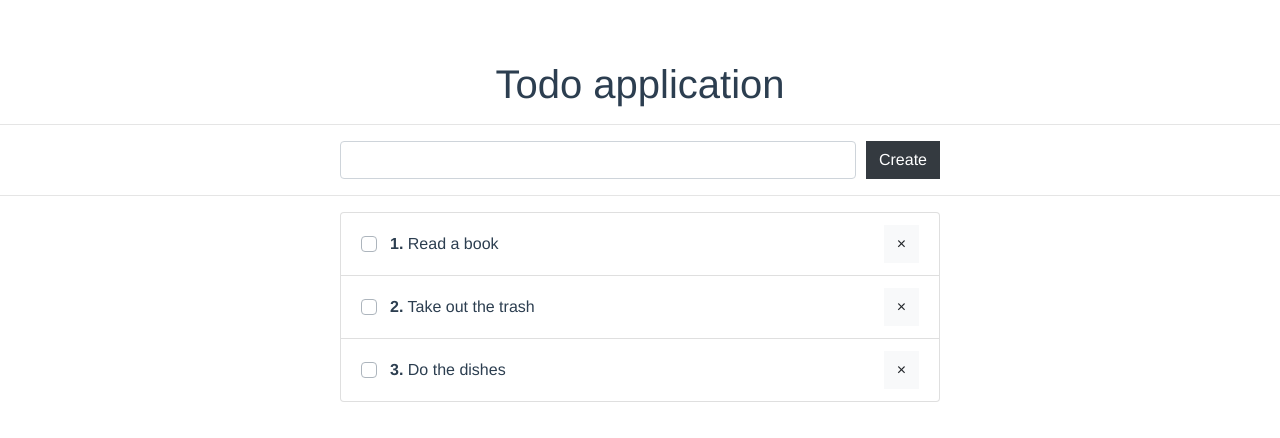
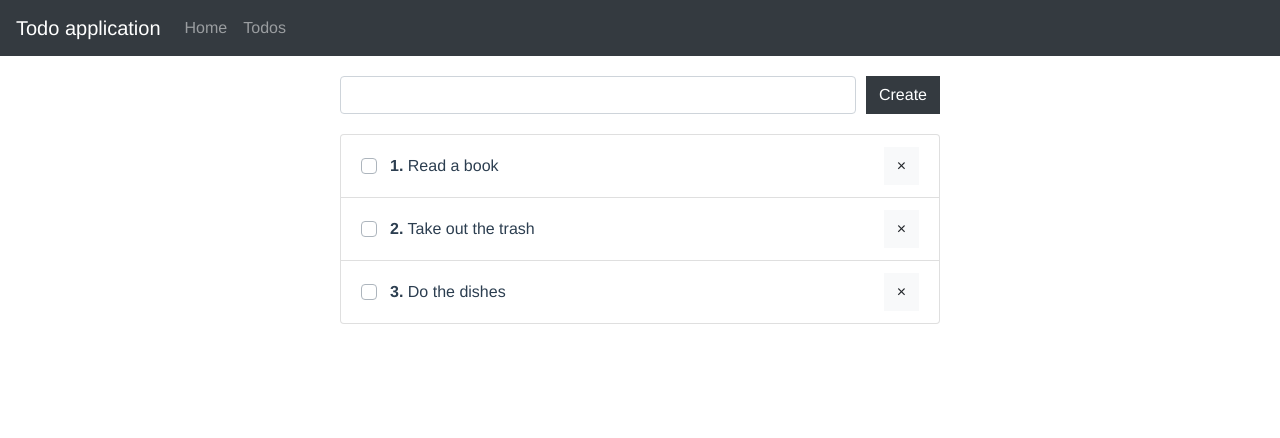
Before and after one commit to kgoncharova/vue-todo, a Vue app: page /todos in a window 1280 px wide. Shown: the top 438 px of the page. Built offline with nearby package versions, Linux system fonts and the light colour scheme; no server answers.

Commit message:
Add router and views

```diff
--- a/package.json
+++ b/package.json
@@ -10,7 +10,8 @@
     "bootstrap": "^4.5.0",
     "bootstrap-vue": "^2.15.0",
     "core-js": "^3.6.5",
-    "vue": "^2.6.11"
+    "vue": "^2.6.11",
+    "vue-router": "^3.3.4"
   },
   "devDependencies": {
     "@vue/cli-plugin-babel": "~4.4.0",
--- a/src/App.vue
+++ b/src/App.vue
@@ -1,53 +1,17 @@
 <template>
   <div id="app">
-    <h1>Todo application</h1>
-    <hr>
-    <AddTodo
-      @add-todo="addTodo"
-    />
-    <hr>
-    <TodoList
-      v-bind:todos="todos"
-      @remove-todo="removeTodo"
-    />
+    <div>
+      <b-navbar type="dark" variant="dark">
+        <b-navbar-brand router-link to="/">Todo application</b-navbar-brand>
+        <b-navbar-nav>
+          <b-nav-item router-link to="/">Home</b-nav-item>
+          <b-nav-item router-link to="/todos">Todos</b-nav-item>
+        </b-navbar-nav>
+      </b-navbar>
+    </div>
+    <router-view />
   </div>
 </template>
-
-<script>
-import TodoList from '@/components/TodoList'
-import AddTodo from '@/components/AddTodo'
-export default {
-  name: 'App',
-  data() {
-    return {
-      todos: [
-        {id: 1, title: 'Read a book', completed: false},
-        {id: 2, title: 'Take out the trash', completed: false},
-        {id: 3, title: 'Do the dishes', completed: false}
-      ]
-    }
-  },
-  mounted() {
-    fetch('https://jsonplaceholder.typicode.com/todos?_limit=10')
-      .then(response => response.json())
-      .then(json => {
-        this.todos = json
-      })
-  },
-  methods: {
-    removeTodo(id) {
-      this.todos = this.todos.filter(t => t.id !== id)
-    },
-    addTodo(todo) {
-      this.todos.push(todo)
-    }
-  },
-  components: {
-    TodoList,
-    AddTodo
-  }
-}
-</script>
 
 <style>
 #app {
@@ -56,6 +20,5 @@ export default {
   -moz-osx-font-smoothing: grayscale;
   text-align: center;
   color: #2c3e50;
-  margin-top: 60px;
 }
 </style>
--- a/src/main.js
+++ b/src/main.js
@@ -1,6 +1,7 @@
 import Vue from 'vue'
 import { BootstrapVue } from 'bootstrap-vue'
 import App from './App.vue'
+import router from './router'
 
 import 'bootstrap/dist/css/bootstrap.css'
 import 'bootstrap-vue/dist/bootstrap-vue.css'
@@ -9,5 +10,6 @@ Vue.use(BootstrapVue)
 Vue.config.productionTip = false
 
 new Vue({
+  router,
   render: h => h(App),
 }).$mount('#app')
--- /dev/null
+++ b/src/router.js
@@ -0,0 +1,19 @@
+import Vue from 'vue'
+import Router from 'vue-router'
+import Home from '@/views/Home'
+
+Vue.use(Router)
+
+export default new Router({
+  mode: 'history',
+  routes: [
+    {
+      path: '/',
+      component: Home
+    },
+    {
+      path: '/todos',
+      component: () => import('./views/Todos.vue')
+    }
+  ]
+})
--- /dev/null
+++ b/src/views/Home.vue
@@ -0,0 +1,11 @@
+<template>
+  <div class="container">
+    <h1>Todo application</h1>
+  </div>
+</template>
+
+<style scoped>
+.container {
+  margin: 15px auto;
+}
+</style>
--- /dev/null
+++ b/src/views/Todos.vue
@@ -0,0 +1,59 @@
+<template>
+  <div>
+    <div class="container">
+      <AddTodo
+        @add-todo="addTodo"
+      />
+    </div>
+    <div class="container">
+    <TodoList
+      v-if="todos.length"
+      v-bind:todos="todos"
+      @remove-todo="removeTodo"
+    />
+    <p v-else>No todos!</p>
+    </div>
+  </div>
+</template>
+
+<script>
+import TodoList from '@/components/TodoList'
+import AddTodo from '@/components/AddTodo'
+export default {
+  name: 'App',
+  data() {
+    return {
+      todos: [
+        {id: 1, title: 'Read a book', completed: false},
+        {id: 2, title: 'Take out the trash', completed: false},
+        {id: 3, title: 'Do the dishes', completed: false}
+      ]
+    }
+  },
+  mounted() {
+    fetch('https://jsonplaceholder.typicode.com/todos?_limit=10')
+      .then(response => response.json())
+      .then(json => {
+        this.todos = json
+      })
+  },
+  methods: {
+    removeTodo(id) {
+      this.todos = this.todos.filter(t => t.id !== id)
+    },
+    addTodo(todo) {
+      this.todos.push(todo)
+    }
+  },
+  components: {
+    TodoList,
+    AddTodo
+  }
+}
+</script>
+
+<style scoped>
+.container {
+  margin: 20px auto;
+}
+</style>
```
Also changed, not shown: src/components/AddTodo.vue (line endings or trailing spaces), 1 other file (tests, documents, lock files or other folders).
